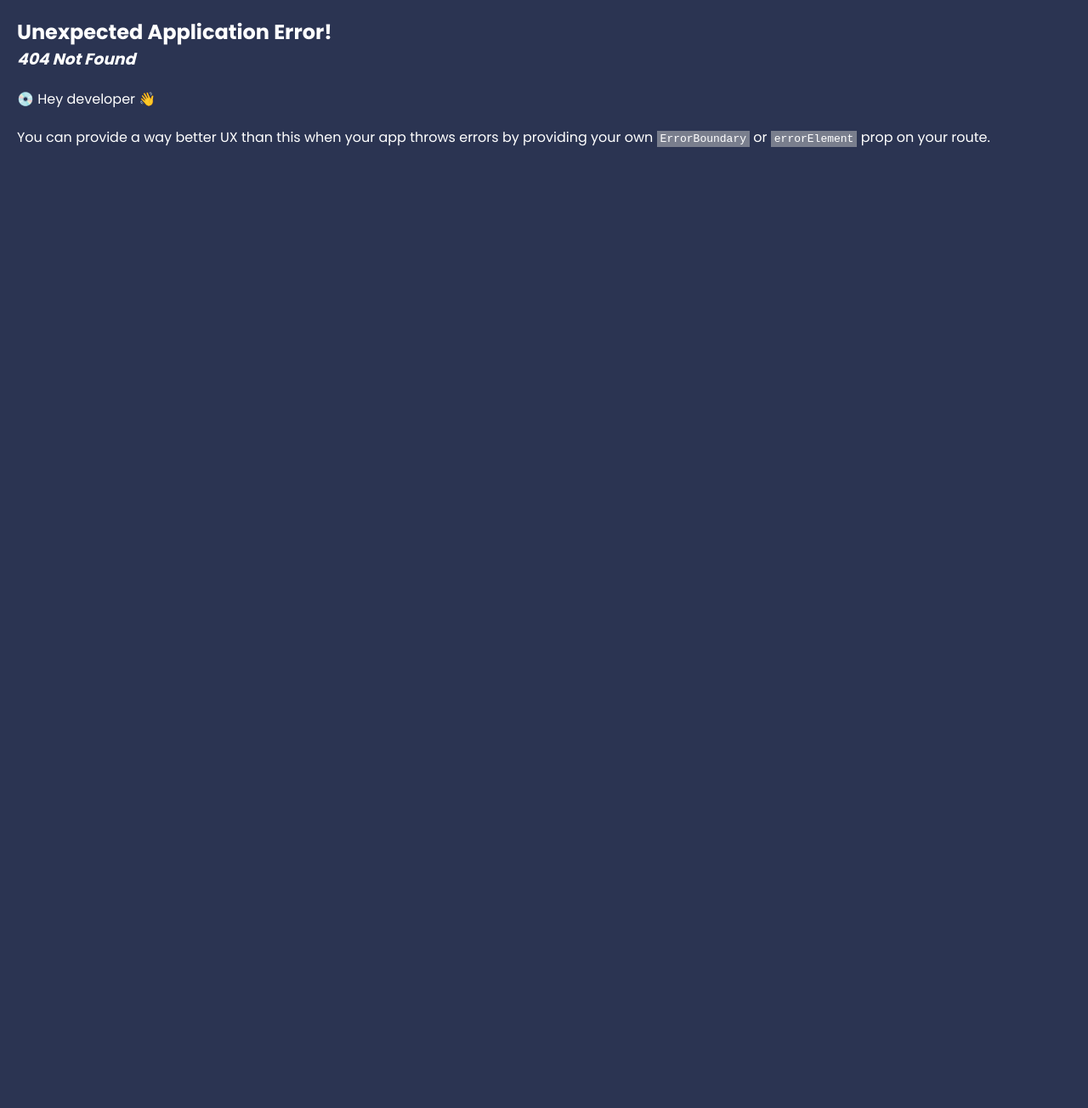
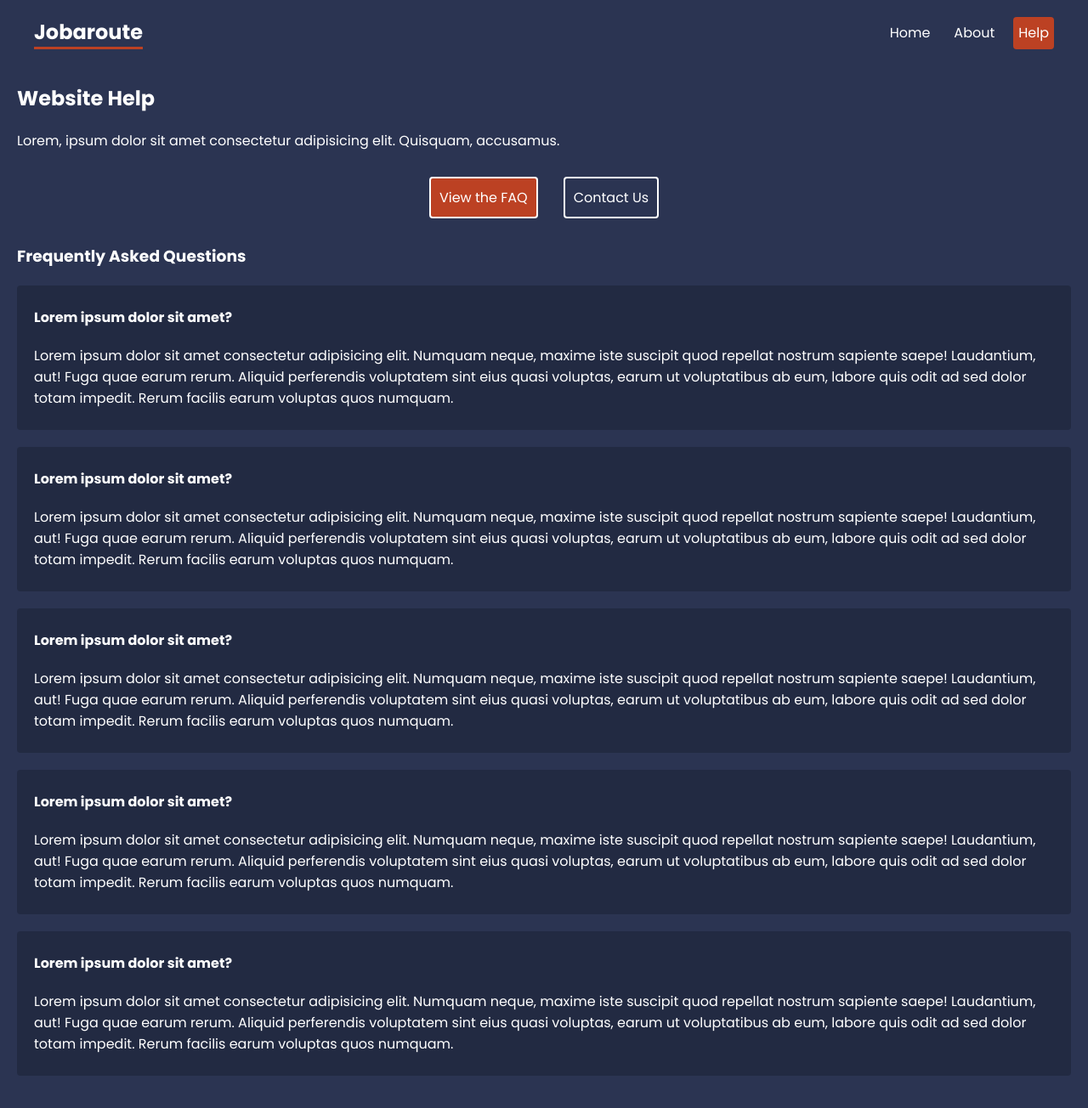
Before and after one commit to AKshattrived/jobaroute, a React (Create React App) app: page /help/faq in a window 1280 px wide. Before the commit this address had no page. Shown: the top 1304 px of the page at 85% size. Before the commit the page ends 800 px from the top, so only its background shows below. Built offline with nearby package versions, Linux system fonts and the light colour scheme.

Commit message:
help page with nested routes

```diff
--- a/src/App.js
+++ b/src/App.js
@@ -8,15 +8,22 @@
 // pages
 import Home from "./pages/Home";
 import About from "./pages/About";
+import Faq from "./pages/help/Faq";
+import Contact from "./pages/help/Contact";
 
 //layouts
 import RootLayout from "./layouts/RootLayout";
+import HelpLayout from "./layouts/HelpLayout";
 
 const router = createBrowserRouter(
   createRoutesFromElements(
     <Route path="/" element={<RootLayout />}>
       <Route index element={<Home />} />
       <Route path="about" element={<About />} />
+      <Route path="help" element={<HelpLayout />}>
+        <Route path="faq" element={<Faq />} />
+        <Route path="contact" element={<Contact />} />
+      </Route>
     </Route>
   )
 );
--- a/src/index.css
+++ b/src/index.css
@@ -56,8 +56,60 @@
 }
 
 /* help layout */
+.help-layout nav {
+  display: flex;
+  justify-content: center;
+  gap: 30px;
+  margin: 30px 0;
+}
+
+.help-layout nav a {
+  padding: 10px;
+  border: 2px solid white;
+  border-radius: 4px;
+  text-decoration: none;
+}
+
+.help-layout nav a:hover {
+  border-color: var(--primary);
+}
+
+.help-layout nav a.active {
+  background-color: var(--primary);
+}
 
 /* faq */
+.faq .question {
+  background: rgba(0, 0, 0, 0.2);
+  padding: 5px 20px;
+  border-radius: 4px;
+  margin: 20px 0;
+}
+
+/* contact form */
+form {
+  margin-top: 30px;
+}
+
+form input,
+form label,
+form textarea {
+  display: block;
+}
+
+form input,
+form textarea {
+  margin-bottom: 30px;
+  padding: 8px;
+  border-radius: 4px;
+  border: 0;
+  width: 300px;
+  color: var(--secondary);
+}
+
+form label {
+  margin-bottom: 10px;
+}
 
 /* careers list */
 
--- /dev/null
+++ b/src/layouts/HelpLayout.js
@@ -0,0 +1,19 @@
+import React from "react";
+import { NavLink, Outlet } from "react-router-dom";
+
+export default function HelpLayout() {
+  return (
+    <div className="help-layout">
+      <h2>Website Help</h2>
+      <p>
+        Lorem, ipsum dolor sit amet consectetur adipisicing elit. Quisquam,
+        accusamus.
+      </p>
+      <nav>
+        <NavLink to="faq">View the FAQ</NavLink>
+        <NavLink to="contact">Contact Us</NavLink>
+      </nav>
+      <Outlet />
+    </div>
+  );
+}
--- a/src/layouts/RootLayout.js
+++ b/src/layouts/RootLayout.js
@@ -8,6 +8,7 @@
           <h1>Jobaroute</h1>
           <NavLink to="/">Home</NavLink>
           <NavLink to="about">About</NavLink>
+          <NavLink to="help">Help</NavLink>
         </nav>
       </header>
       <main>
--- /dev/null
+++ b/src/pages/help/Contact.js
@@ -0,0 +1,20 @@
+import React from "react";
+
+export default function Contact() {
+  return (
+    <div className="contact">
+      <h3>Contact Us</h3>
+      <form>
+        <label>
+          <span>Your Email:</span>
+          <input type="email" name="email" required />
+        </label>
+        <label>
+          <span>Your Message:</span>
+          <textarea name="message" required></textarea>
+        </label>
+        <button>Submit</button>
+      </form>
+    </div>
+  );
+}
--- /dev/null
+++ b/src/pages/help/Faq.js
@@ -0,0 +1,74 @@
+import React from "react";
+
+export default function Faq() {
+  return (
+    <div className="faq">
+      <h3>Frequently Asked Questions</h3>
+      <div className="question">
+        <p>
+          <strong>Lorem ipsum dolor sit amet?</strong>
+        </p>
+        <p>
+          Lorem ipsum dolor sit amet consectetur adipisicing elit. Numquam
+          neque, maxime iste suscipit quod repellat nostrum sapiente saepe!
+          Laudantium, aut! Fuga quae earum rerum. Aliquid perferendis voluptatem
+          sint eius quasi voluptas, earum ut voluptatibus ab eum, labore quis
+          odit ad sed dolor totam impedit. Rerum facilis earum voluptas quos
+          numquam.
+        </p>
+      </div>
+      <div className="question">
+        <p>
+          <strong>Lorem ipsum dolor sit amet?</strong>
+        </p>
+        <p>
+          Lorem ipsum dolor sit amet consectetur adipisicing elit. Numquam
+          neque, maxime iste suscipit quod repellat nostrum sapiente saepe!
+          Laudantium, aut! Fuga quae earum rerum. Aliquid perferendis voluptatem
+          sint eius quasi voluptas, earum ut voluptatibus ab eum, labore quis
+          odit ad sed dolor totam impedit. Rerum facilis earum voluptas quos
+          numquam.
+        </p>
+      </div>
+      <div className="question">
+        <p>
+          <strong>Lorem ipsum dolor sit amet?</strong>
+        </p>
+        <p>
+          Lorem ipsum dolor sit amet consectetur adipisicing elit. Numquam
+          neque, maxime iste suscipit quod repellat nostrum sapiente saepe!
+          Laudantium, aut! Fuga quae earum rerum. Aliquid perferendis voluptatem
+          sint eius quasi voluptas, earum ut voluptatibus ab eum, labore quis
+          odit ad sed dolor totam impedit. Rerum facilis earum voluptas quos
+          numquam.
+        </p>
+      </div>
+      <div className="question">
+        <p>
+          <strong>Lorem ipsum dolor sit amet?</strong>
+        </p>
+        <p>
+          Lorem ipsum dolor sit amet consectetur adipisicing elit. Numquam
+          neque, maxime iste suscipit quod repellat nostrum sapiente saepe!
+          Laudantium, aut! Fuga quae earum rerum. Aliquid perferendis voluptatem
+          sint eius quasi voluptas, earum ut voluptatibus ab eum, labore quis
+          odit ad sed dolor totam impedit. Rerum facilis earum voluptas quos
+          numquam.
+        </p>
+      </div>
+      <div className="question">
+        <p>
+          <strong>Lorem ipsum dolor sit amet?</strong>
+        </p>
+        <p>
+          Lorem ipsum dolor sit amet consectetur adipisicing elit. Numquam
+          neque, maxime iste suscipit quod repellat nostrum sapiente saepe!
+          Laudantium, aut! Fuga quae earum rerum. Aliquid perferendis voluptatem
+          sint eius quasi voluptas, earum ut voluptatibus ab eum, labore quis
+          odit ad sed dolor totam impedit. Rerum facilis earum voluptas quos
+          numquam.
+        </p>
+      </div>
+    </div>
+  );
+}
```
